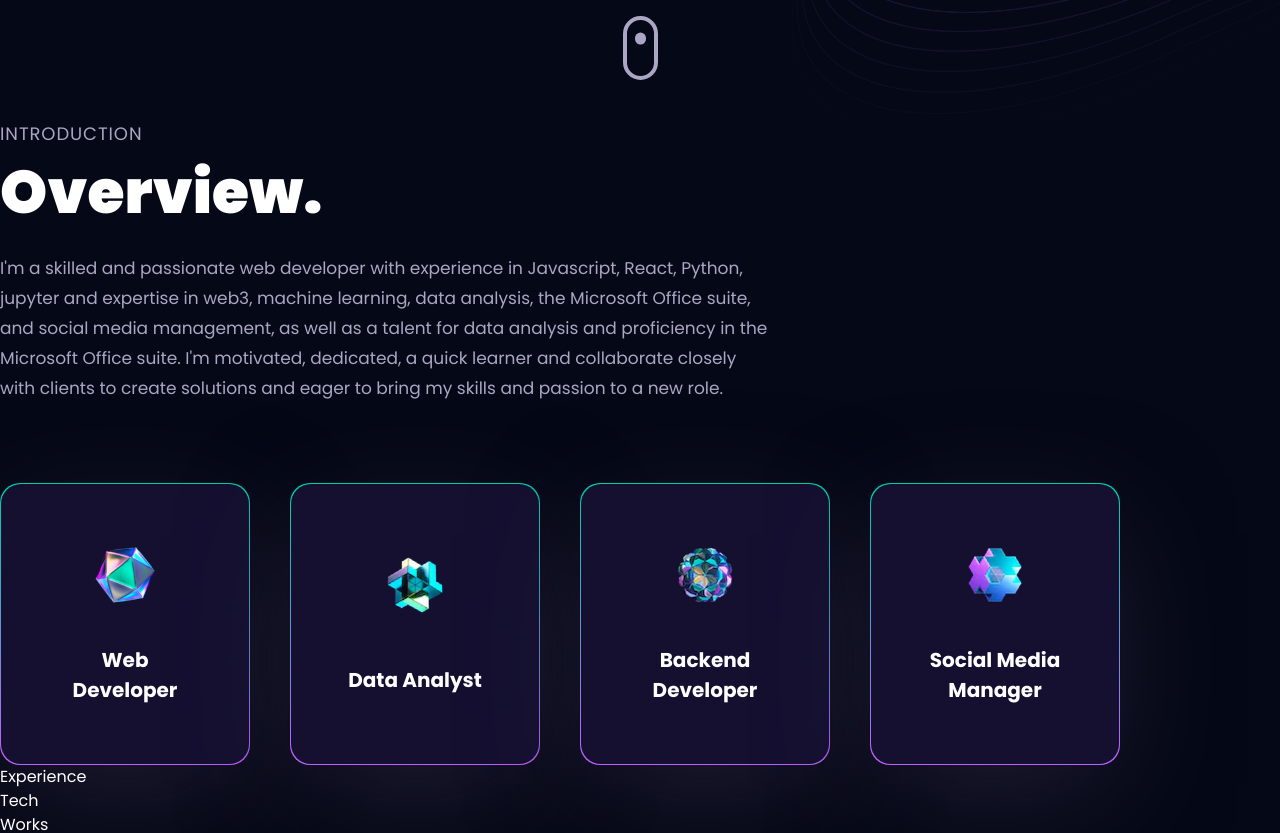
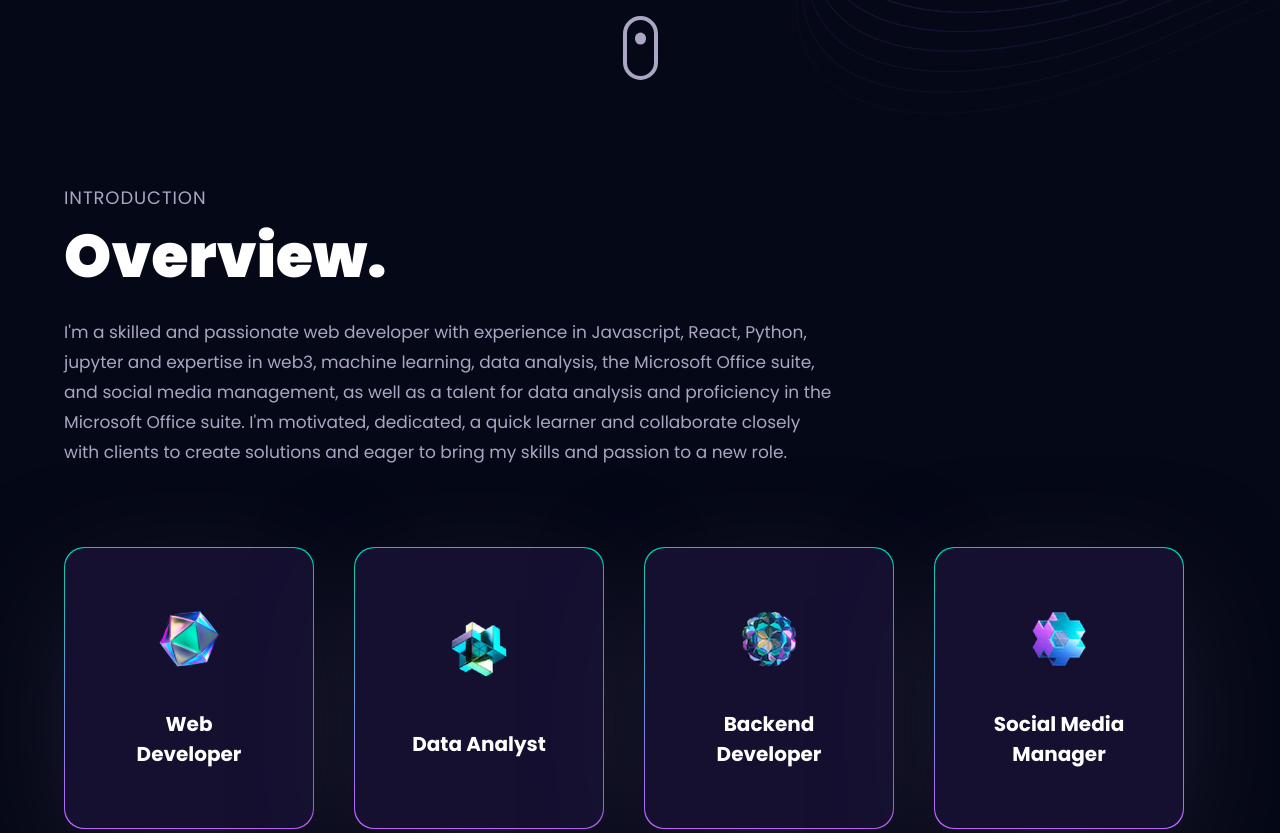
Before and after one commit to CJCODESgit/cjportfolio, a React (Vite) app: page / in a window 1280 px wide. Shown: the part 680-1513 px from the top of the page. Built offline with nearby package versions, Linux system fonts and the light colour scheme.

Commit message:
fixed the section wrapper

```diff
--- a/src/components/About.jsx
+++ b/src/components/About.jsx
@@ -4,6 +4,7 @@ import { motion } from "framer-motion";
 import { styles } from "../styles";
 import { services } from "../constants";
 import { fadeIn, textVariant } from '../utils/motion';
+import { SectionWrapper } from "../hoc";
 
 const ServiceCard = ({index, title, icon}) => {
   return (
@@ -13,6 +14,7 @@ const ServiceCard = ({index, title, icon}) => {
         className="w-full green-pink-gradient p-[1px] rounded-[20px] shadow-card"
       >
         <div
+          // eslint-disable-next-line react/no-unknown-property
           options={{
             max: 45,
             scale: 1,
@@ -57,4 +59,5 @@ const About = () => {
   )
 }
 
-export default About
+// eslint-disable-next-line react-refresh/only-export-components
+export default SectionWrapper (About, "about")
--- a/src/hoc/SectionWrapper.jsx
+++ b/src/hoc/SectionWrapper.jsx
@@ -1,9 +1,18 @@
 import { motion } from 'framer-motion';
-import
+import { styles } from '../styles';
+import { staggerContainer } from '../utils/motion'
 
-const SectionWrapper = () => {
+const SectionWrapper = (Component, idName) => function HOC() {
   return (
-    <div>SectionWrapper</div>
+    <motion.section
+      variants={staggerContainer()}
+      initial="hidden"
+      whileInView="show"
+      viewport={{ once: true, amount: 0.25}}
+      className={`${styles.padding} max-w-7xl mx-auto relative z-0`}
+    >
+      <Component />
+    </motion.section>
   )
 }
 
--- /dev/null
+++ b/src/hoc/index.js
@@ -0,0 +1,3 @@
+import SectionWrapper from "./SectionWrapper";
+
+export { SectionWrapper }
```
